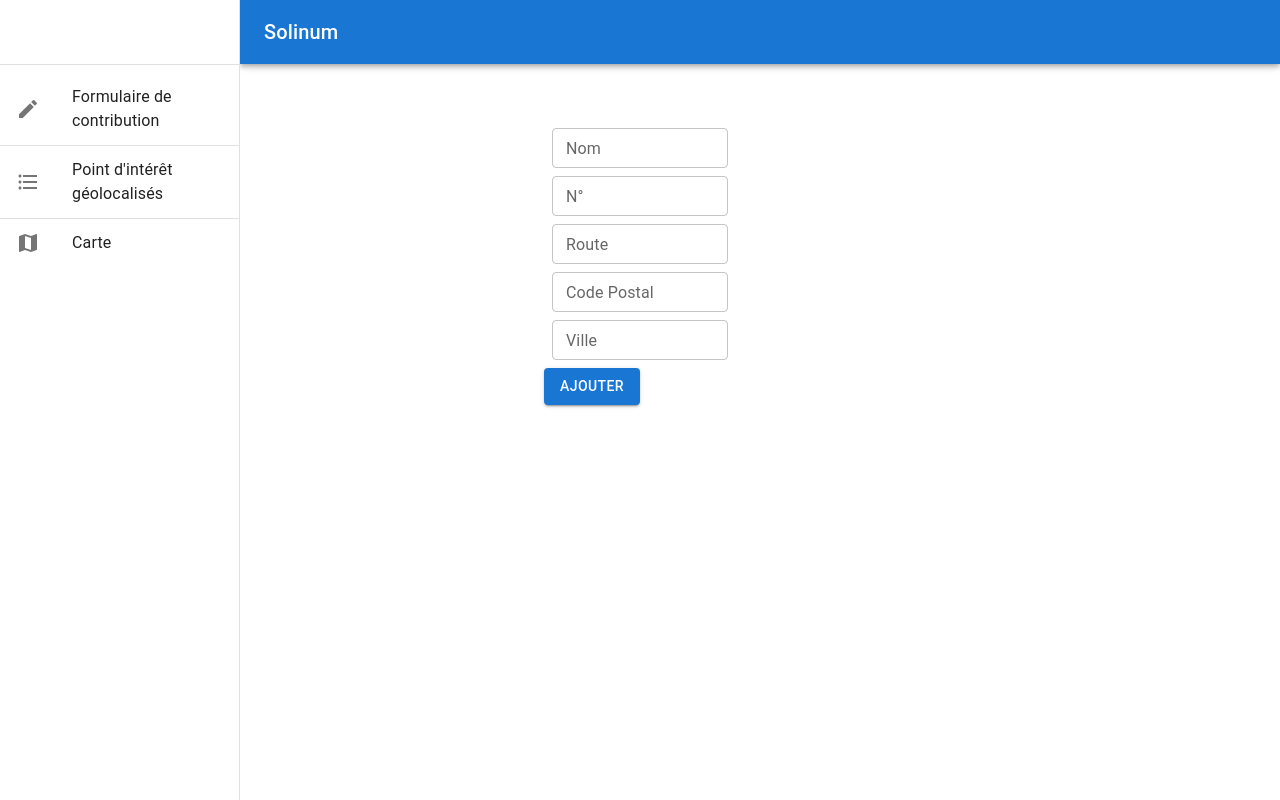
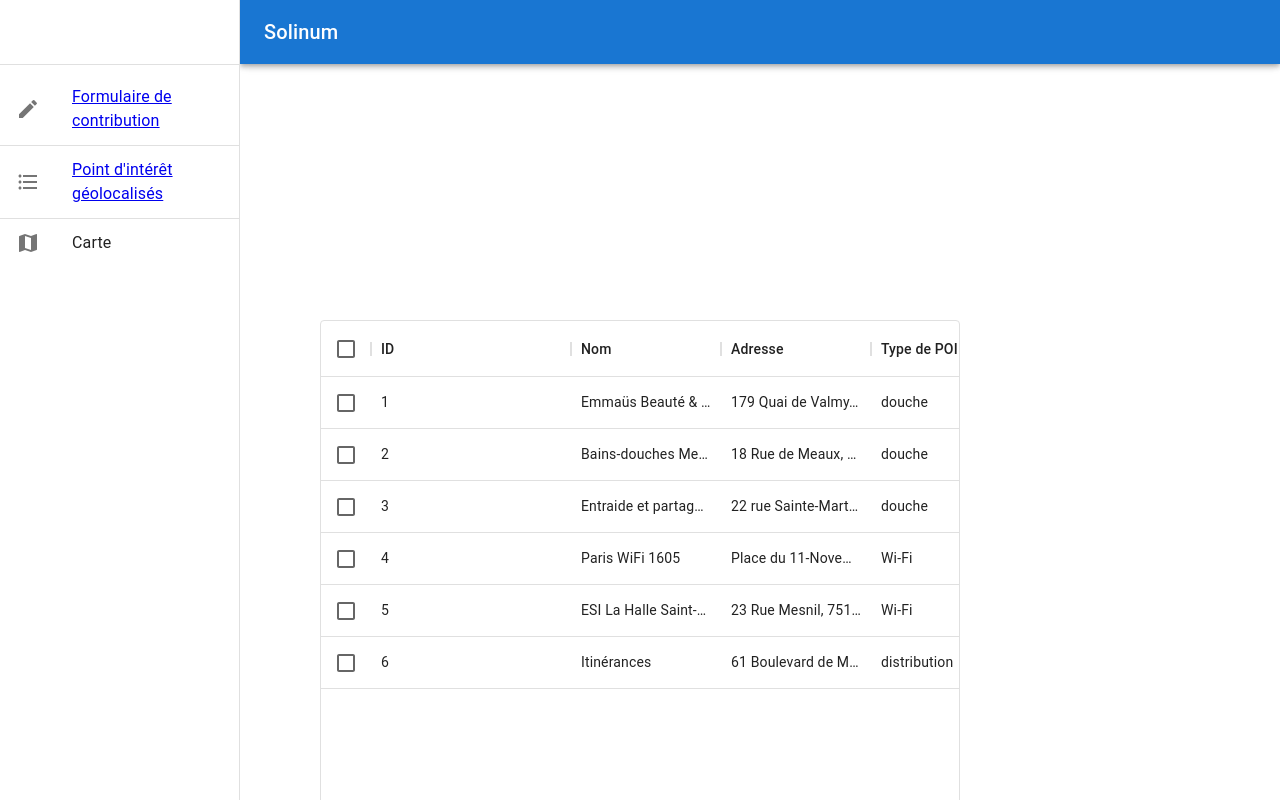
Before and after one commit to jorisneblai/Solinum, a React (Create React App) app: page /poilist in a window 1280 px wide. Shown: the top 800 px of the page. Built offline with nearby package versions, Linux system fonts and the light colour scheme.

Commit message:
adding a grid data and initializing a react router

```diff
--- a/package.json
+++ b/package.json
@@ -7,11 +7,13 @@
     "@emotion/styled": "^11.10.5",
     "@mui/icons-material": "^5.10.15",
     "@mui/material": "^5.10.15",
+    "@mui/x-data-grid": "^5.17.13",
     "@testing-library/jest-dom": "^5.16.5",
     "@testing-library/react": "^13.4.0",
     "@testing-library/user-event": "^13.5.0",
     "react": "^18.2.0",
     "react-dom": "^18.2.0",
+    "react-router-dom": "^6.4.1",
     "react-scripts": "5.0.1",
     "web-vitals": "^2.1.4"
   },
--- a/src/App.js
+++ b/src/App.js
@@ -1,14 +1,19 @@
 import './App.css';
 import './reset.css';
+import { Routes, Route } from 'react-router-dom';
 import Form from './Components/Form/Form';
 import NavBar from './Components/NavBar/NavBar';
+import PoiList from './Components/PoiList/PoiList';
 
 function App() {
   return (
-    <div className="App">
-      <NavBar />
-      <Form />
-    </div>
+    <main className="App">
+      <Routes>
+        <Route path="/" element={<><NavBar/> <Form /></>} />
+        <Route path="/poilist" element={<><NavBar/> <PoiList /></>} />
+        <Route path="/map" element={<><NavBar/></>} />
+      </Routes>
+    </main>
   );
 }
 
--- a/src/Components/Form/Form.js
+++ b/src/Components/Form/Form.js
@@ -1,9 +1,13 @@
 import React from 'react';
 import Box from '@mui/material/Box';
 import TextField from '@mui/material/TextField';
+import { Button } from '@mui/material';
+import Select from '@mui/material/Select';
+import MenuItem from '@mui/material/MenuItem';
+import InputLabel from '@mui/material/InputLabel';
+import FormControl from '@mui/material/FormControl';
 
 import './Form.css';
-import { Button } from '@mui/material';
 
 const Form = (props) => {
     return (
@@ -34,6 +38,12 @@ const Form = (props) => {
                         size="small"
                     />
                     <TextField
+                        label="E-Mail"
+                        id="email"
+                        type="email"
+                        size="small"
+                    />
+                    <TextField
                         label="N°"
                         id="street_number"
                         size="small"
@@ -53,8 +63,23 @@ const Form = (props) => {
                         id="city"
                         size="small"
                     />
+                    <FormControl fullWidth>
+                        <InputLabel id="select-type">Type</InputLabel>
+                        <Select
+                            labelId="select-type"
+                            id="simple-select"
+
+                            label="Type"
+
+                        >
+                            <MenuItem value="distribution">Distribution</MenuItem>
+                            <MenuItem value="douche">Douche</MenuItem>
+                            <MenuItem value="wifi">Wi-Fi</MenuItem>
+                        </Select>
+                    </FormControl>
 
                 <Button
+                    type="submit"
                     variant="contained"
                 >
                     Ajouter
--- a/src/Components/NavBar/NavBar.js
+++ b/src/Components/NavBar/NavBar.js
@@ -1,9 +1,10 @@
-import { AppBar, CssBaseline, Divider, Drawer, List, ListItem, ListItemButton, ListItemIcon, ListItemText, Toolbar, Typography } from '@mui/material';
+import { AppBar, CssBaseline, Divider, Drawer, List, ListItemButton, ListItemIcon, ListItemText, Toolbar, Typography } from '@mui/material';
 import CreateIcon from '@mui/icons-material/Create';
 import FormatListBulletedIcon from '@mui/icons-material/FormatListBulleted';
 import MapIcon from '@mui/icons-material/Map';
 import { Box } from '@mui/system';
 import React from 'react';
+import { NavLink } from 'react-router-dom';
 
 const drawerWidth = 240;
 
@@ -40,14 +41,14 @@ const NavBar = () => {
                         <ListItemIcon>
                             <CreateIcon />
                         </ListItemIcon>
-                        <ListItemText primary="Formulaire de contribution" />
+                        <ListItemText primary="Formulaire de contribution" as={NavLink} to="/" />
                     </ListItemButton>
                     <Divider />
                     <ListItemButton>
                         <ListItemIcon>
                             <FormatListBulletedIcon />
                         </ListItemIcon>
-                        <ListItemText primary="Point d'intérêt géolocalisés" />
+                        <ListItemText primary="Point d'intérêt géolocalisés" as={NavLink} to="/poilist"/>
                     </ListItemButton>
                     <Divider />
                     <ListItemButton>
--- a/src/Components/PoiList/PoiList.js
+++ b/src/Components/PoiList/PoiList.js
@@ -0,0 +1,53 @@
+import * as React from 'react';
+import Box from '@mui/material/Box';
+import { DataGrid } from '@mui/x-data-grid';
+
+const columns = [
+  { field: 'id', headerName: 'ID', width: 200 },
+  {
+    field: 'name',
+    headerName: 'Nom',
+    width: 150,
+  },
+  {
+    field: 'address',
+    headerName: 'Adresse',
+    width: 150,
+    sortable: false
+  },
+  {
+    field: 'type',
+    headerName: 'Type de POI',
+    width: 110,
+    editable: true,
+    sortable: true
+  },
+
+];
+
+const rows = [
+  { id: 1, name: 'Emmaüs Beauté & Bien-être 10ème', address: '179 Quai de Valmy, 75010 Paris', type: 'douche' },
+  { id: 2, name: 'Bains-douches Meaux', address: '18 Rue de Meaux, 75019 Paris', type: 'douche' },
+  { id: 3, name: 'Entraide et partage avec les sans-logis (EPALSL)', address: '22 rue Sainte-Marthe, 75010 Paris', type: 'douche' },
+  { id: 4, name: 'Paris WiFi 1605', address: 'Place du 11-Novembre-1918, 75010 Paris', type: 'Wi-Fi' },
+  { id: 5, name: 'ESI La Halle Saint-Didier', address: '23 Rue Mesnil, 75116 Paris', type: 'Wi-Fi' },
+  { id: 6, name: 'Itinérances', address: '61 Boulevard de Magenta', type: 'distribution' },
+];
+
+const PoiList = () => {
+  return (
+    <Box sx={{ height: 800, width: '50%', margin: 40}}>
+      <DataGrid
+        rows={rows}
+        columns={columns}
+        pageSize={10}
+        rowsPerPageOptions={[10]}
+        checkboxSelection
+        disableSelectionOnClick
+        experimentalFeatures={{ newEditingApi: true }}
+      />
+    </Box>
+  );
+};
+
+export default PoiList;
--- a/src/index.js
+++ b/src/index.js
@@ -2,11 +2,12 @@ import React from 'react';
 import ReactDOM from 'react-dom/client';
 import './index.css';
 import App from './App';
+import { BrowserRouter } from 'react-router-dom';
 
 
 const root = ReactDOM.createRoot(document.getElementById('root'));
 root.render(
-  <React.StrictMode>
+  <BrowserRouter>
     <App />
-  </React.StrictMode>
+  </BrowserRouter>
 );
```
Also changed, not shown: 1 other file (tests, documents, lock files or other folders).
